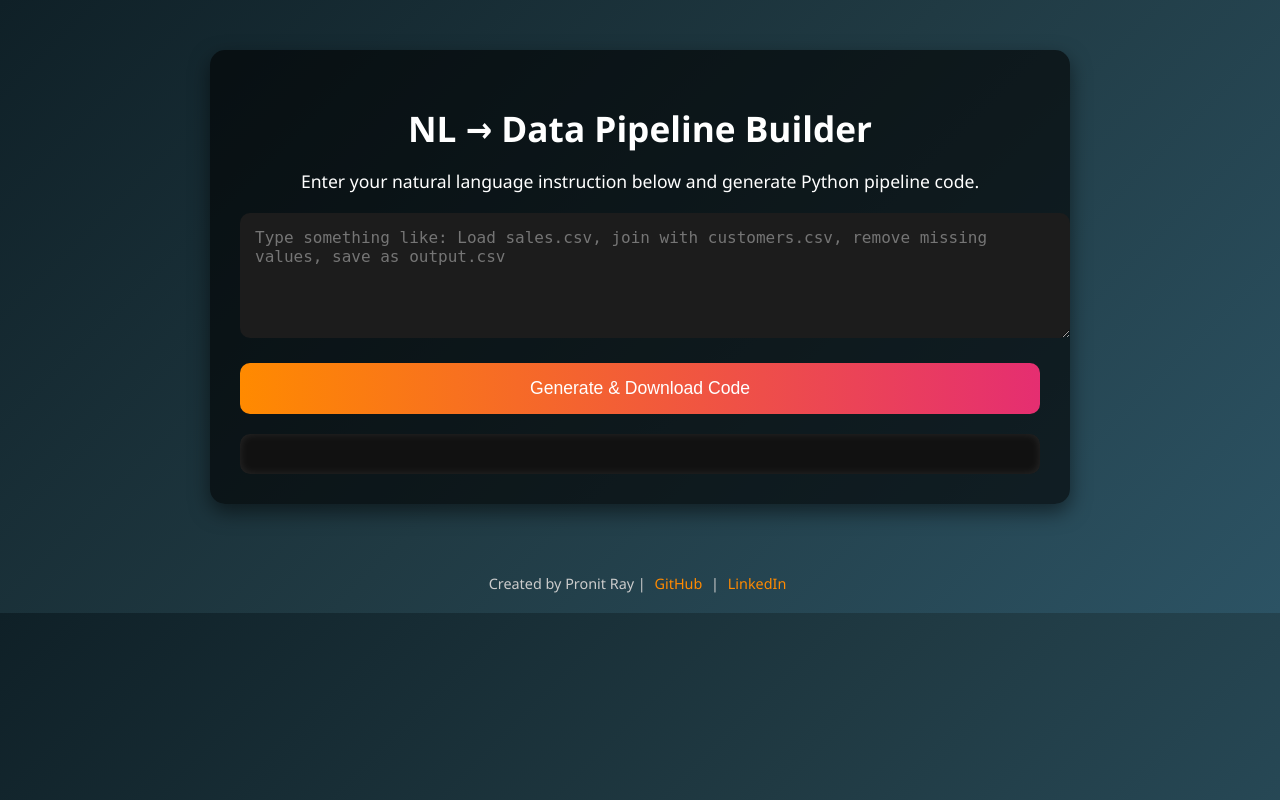
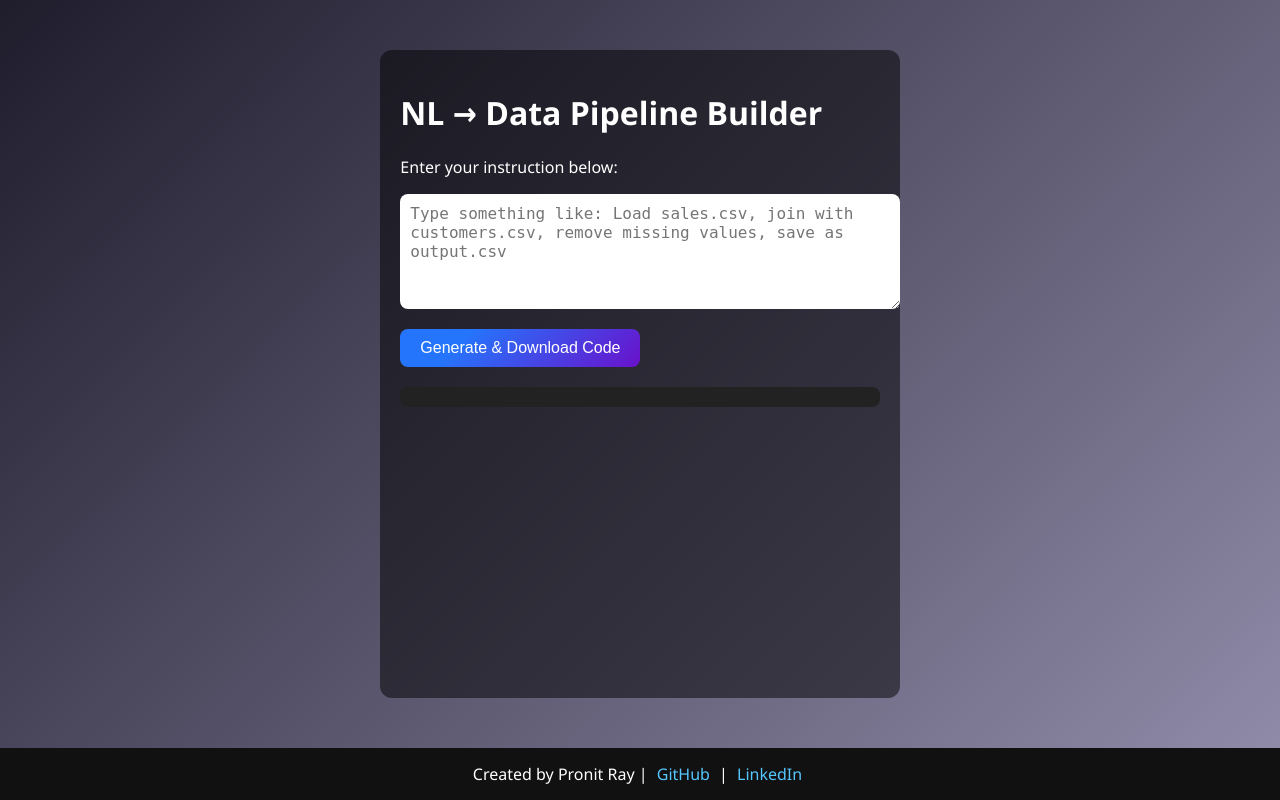
Before and after one commit to ptz07/nl-data-pipeline, a Flask app: page / in a window 1280 px wide. Run offline with Flask 3, Linux system fonts and the light colour scheme.

Commit message:
Update index.html

```diff
--- a/templates/index.html
+++ b/templates/index.html
@@ -4,17 +4,76 @@
     <meta charset="UTF-8">
     <meta name="viewport" content="width=device-width, initial-scale=1.0">
     <title>NL → Data Pipeline Builder</title>
-    <link rel="stylesheet" type="text/css" href="{{ url_for('static', filename='css/style.css') }}">
+    <style>
+        body {
+            margin: 0;
+            font-family: 'Segoe UI', Tahoma, Geneva, Verdana, sans-serif;
+            background: linear-gradient(135deg, #1f1c2c, #928dab);
+            color: #ffffff;
+            display: flex;
+            flex-direction: column;
+            min-height: 100vh;
+        }
+        .container {
+            flex: 1;
+            max-width: 800px;
+            margin: 50px auto;
+            padding: 20px;
+            background: rgba(0,0,0,0.5);
+            border-radius: 12px;
+        }
+        textarea {
+            width: 100%;
+            padding: 10px;
+            font-size: 16px;
+            border-radius: 8px;
+            border: none;
+            resize: vertical;
+        }
+        button {
+            margin-top: 15px;
+            padding: 10px 20px;
+            font-size: 16px;
+            border: none;
+            border-radius: 8px;
+            background-color: #6a11cb;
+            background-image: linear-gradient(315deg, #6a11cb 0%, #2575fc 74%);
+            color: white;
+            cursor: pointer;
+        }
+        button:hover {
+            opacity: 0.9;
+        }
+        .code-box {
+            margin-top: 20px;
+            padding: 10px;
+            background: #222;
+            border-radius: 8px;
+            white-space: pre-wrap;
+            max-height: 300px;
+            overflow-y: auto;
+        }
+        footer {
+            text-align: center;
+            padding: 15px;
+            background: #111;
+        }
+        footer a {
+            color: #57c7ff;
+            text-decoration: none;
+            margin: 0 5px;
+        }
+    </style>
 </head>
 <body>
 
 <div class="container">
     <h1>NL → Data Pipeline Builder</h1>
-        <p>Enter your natural language instruction below and generate Python pipeline code.</p>
+    <p>Enter your instruction below:</p>
 
     <textarea id="nl_input" rows="5" placeholder="Type something like: Load sales.csv, join with customers.csv, remove missing values, save as output.csv"></textarea>
 
-        <button id="generateBtn">Generate & Download Code</button>
+    <button onclick="generatePipeline()">Generate & Download Code</button>
 
     <div id="results" class="code-box"></div>
 </div>
@@ -27,44 +86,20 @@
 
 <script>
 async function generatePipeline() {
-    console.log("Button clicked"); // debug log
+    console.log("Button clicked"); // This **must** appear in console
 
     const input = document.getElementById('nl_input').value;
     const results = document.getElementById('results');
-    results.textContent = "Processing..."; // immediate feedback
+    results.textContent = "Processing...";
 
     if (!input.trim()) {
         results.textContent = "Please enter a natural language instruction.";
         return;
     }
 
-    try {
-        const response = await fetch('/generate', {
-            method: 'POST',
-            headers: { 'Content-Type': 'application/json' },
-            body: JSON.stringify({ instruction: input })
-        });
-
-        console.log("Fetch request sent");
-
-        if (!response.ok) throw new Error("Server returned " + response.status);
-
-        const data = await response.json();
-        console.log("Response data:", data);
-
-        results.textContent = data.code;
-
-        // Trigger download
-        const blob = new Blob([data.code], { type: 'text/plain' });
-        const link = document.createElement('a');
-        link.href = URL.createObjectURL(blob);
-        link.download = 'generated_pipeline.py';
-        link.click();
-
-    } catch (err) {
-        console.error("Error in generatePipeline():", err);
-        results.textContent = "Error generating code: " + err.message;
-    }
+    // For now, we just simulate backend
+    console.log("Simulating backend response...");
+    results.textContent = `# Simulated generated code for: ${input}`;
 }
 </script>
 
```
Lines whose indentation alone changed are shown as unchanged.
